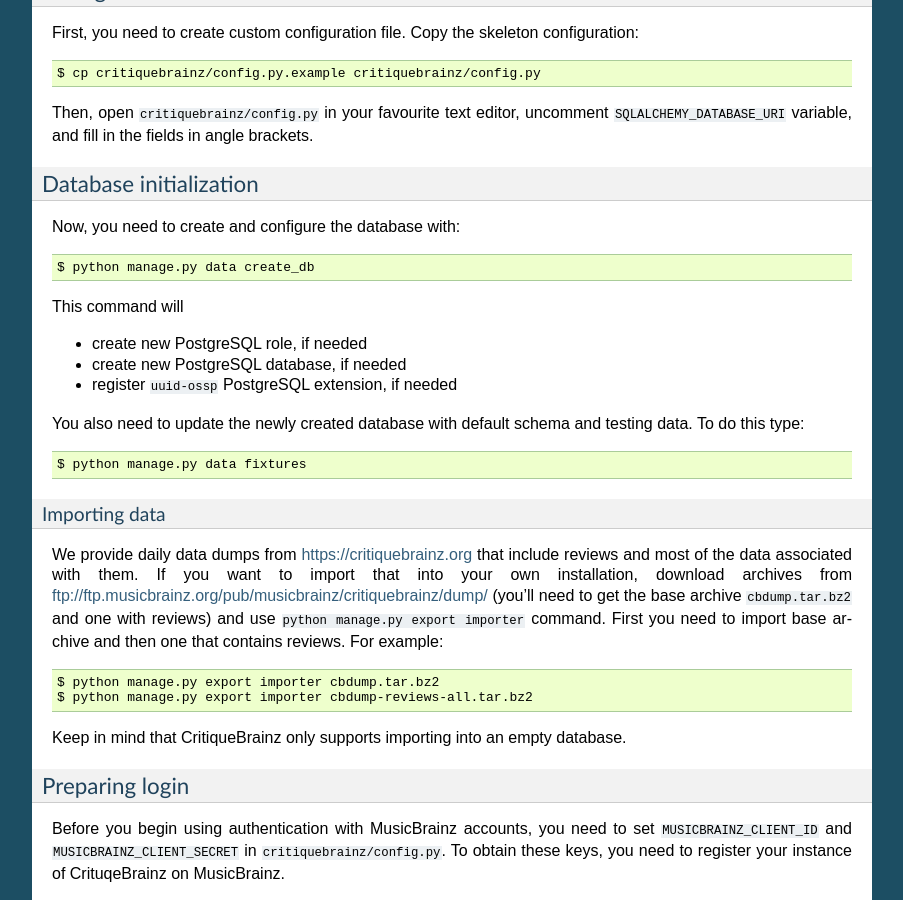
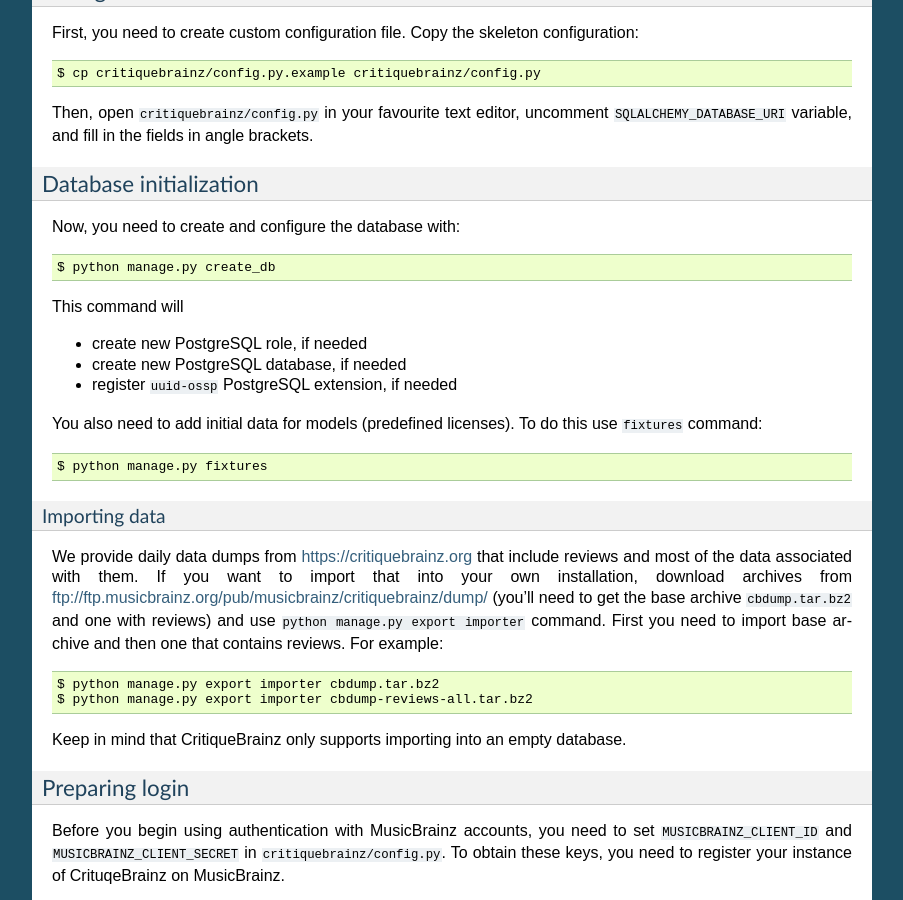
Before and after one commit to metabrainz/critiquebrainz, a Sphinx documentation site: the page built from docs/contrib/installation.rst, in a window 1280 px wide and 900 px high, scrolled down 990 px. Shown: the whole window, without its empty margins (198-1101 px from the left). Built offline with Sphinx 7.4.7, drawn with Linux system fonts in a browser that asks for light colours; pages that are not in the unit, such as notebooks, are missing from menus.

Commit message:
Fixed errors in installation instructions.

```diff
--- a/docs/contrib/installation.rst
+++ b/docs/contrib/installation.rst
@@ -62,7 +62,7 @@
 
 Now, you need to create and configure the database with::
 
-   $ python manage.py data create_db
+   $ python manage.py create_db
 
 This command will
 
@@ -70,10 +70,10 @@
 * create new PostgreSQL database, if needed
 * register ``uuid-ossp`` PostgreSQL extension, if needed
 
-You also need to update the newly created database with default schema
-and testing data. To do this type::
+You also need to add initial data for models (predefined licenses). To do this
+use ``fixtures`` command::
 
-   $ python manage.py data fixtures
+   $ python manage.py fixtures
 
 Importing data
 """"""""""""""
```
